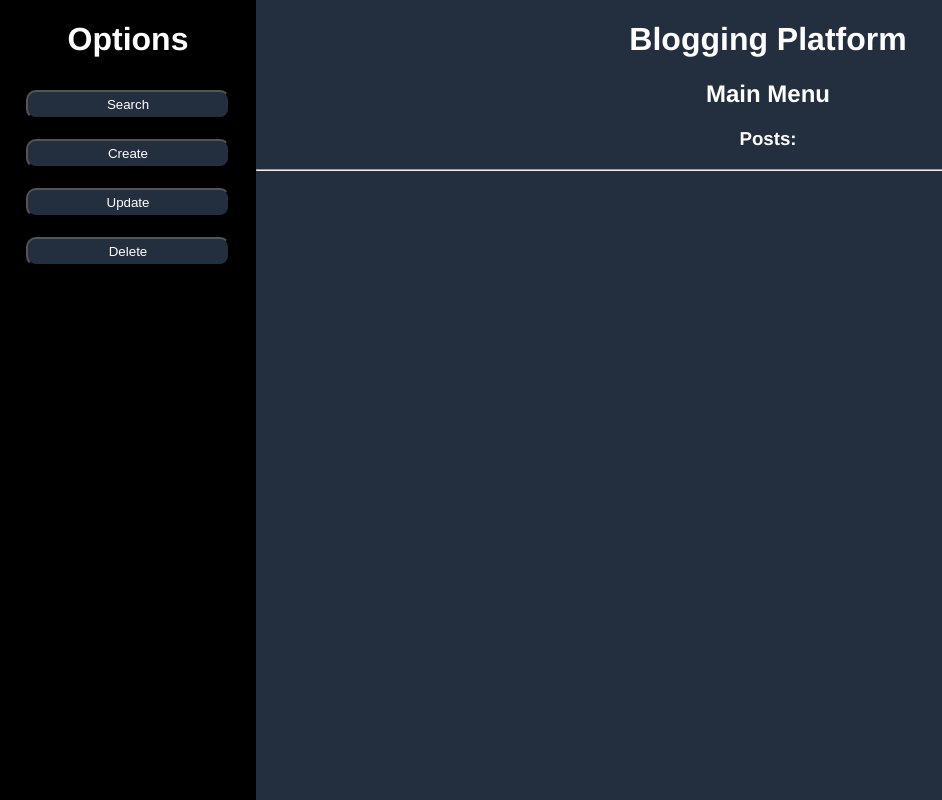
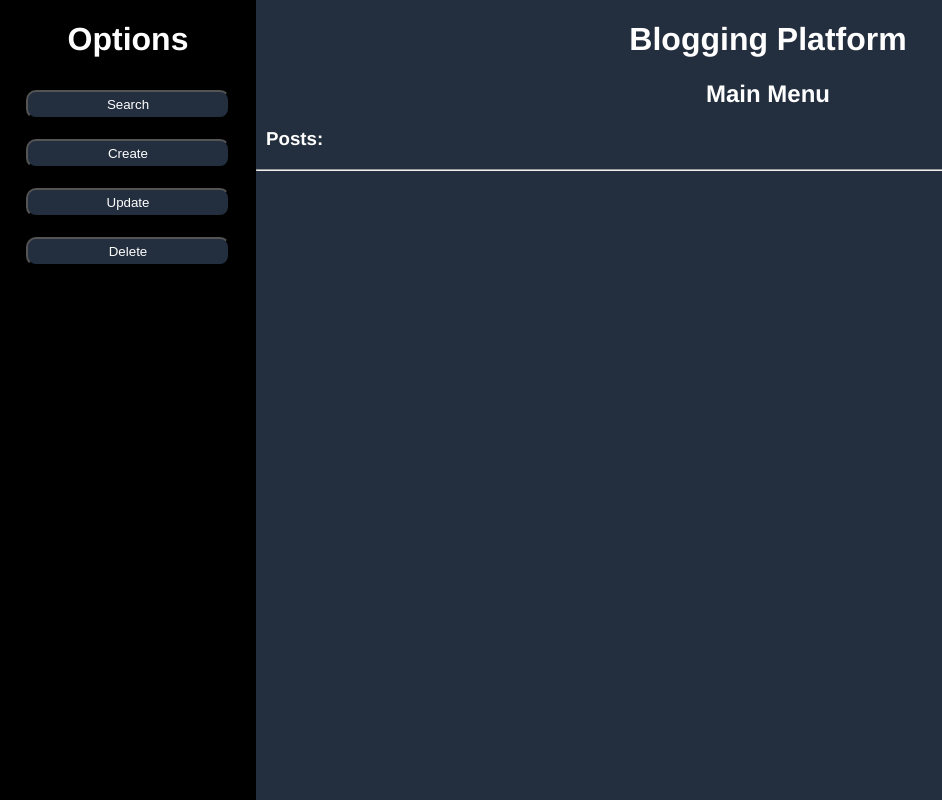
Before and after one commit to LewieJ08/blogging_platform_app, a Flask app: page / in a window 1280 px wide. Shown: the whole page, without its empty margins (0-942 px from the left). Run offline with Flask 3, Linux system fonts and the light colour scheme; data that the repository does not hold is empty; some libraries are stand-ins or nearby versions.

Commit message:
update object name

```diff
--- a/blogging_platform_app/static/style.css
+++ b/blogging_platform_app/static/style.css
@@ -101,7 +101,7 @@ button:hover {
     background-color: #232f3e;
 }
 
-.posts-h3 {
+.alt-h3 {
     text-align: left;
     margin-left: 10px;
 }
```
